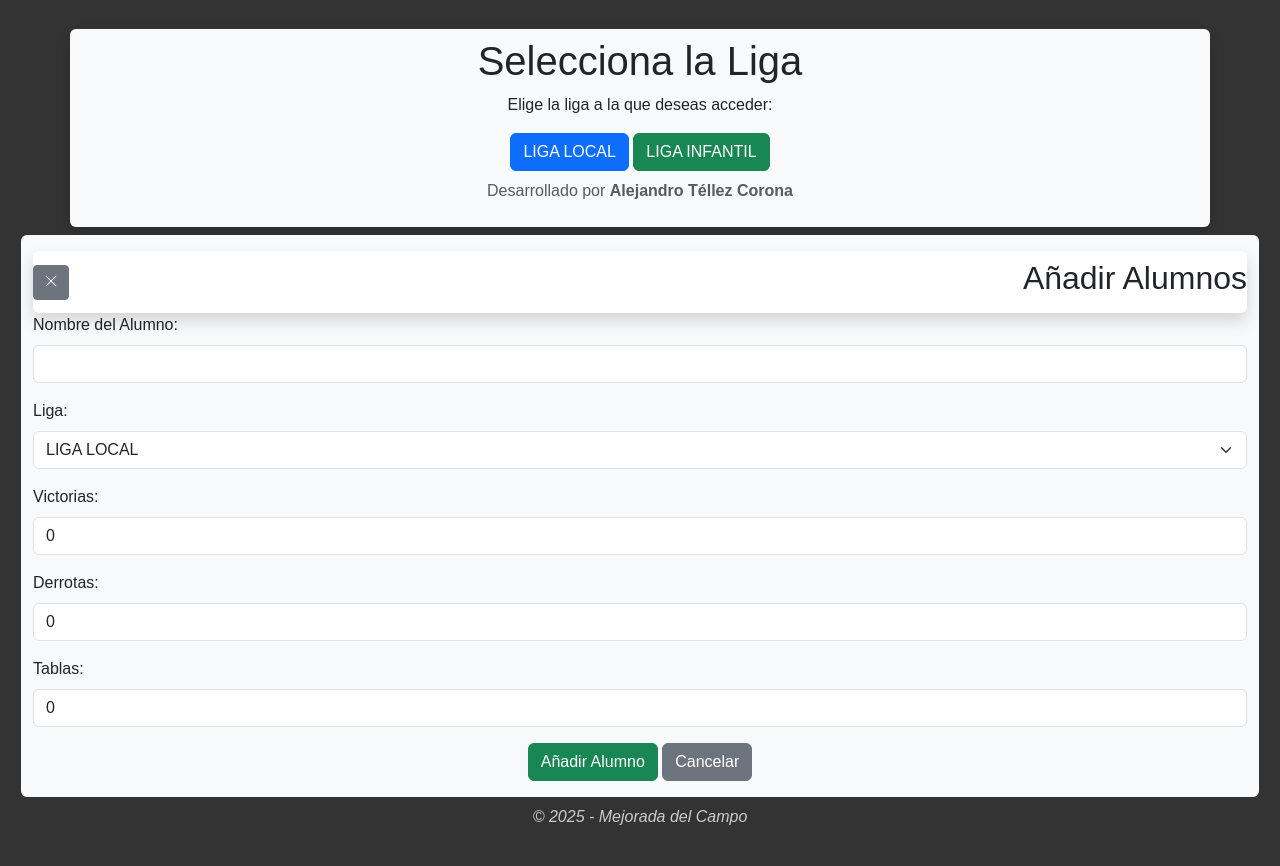
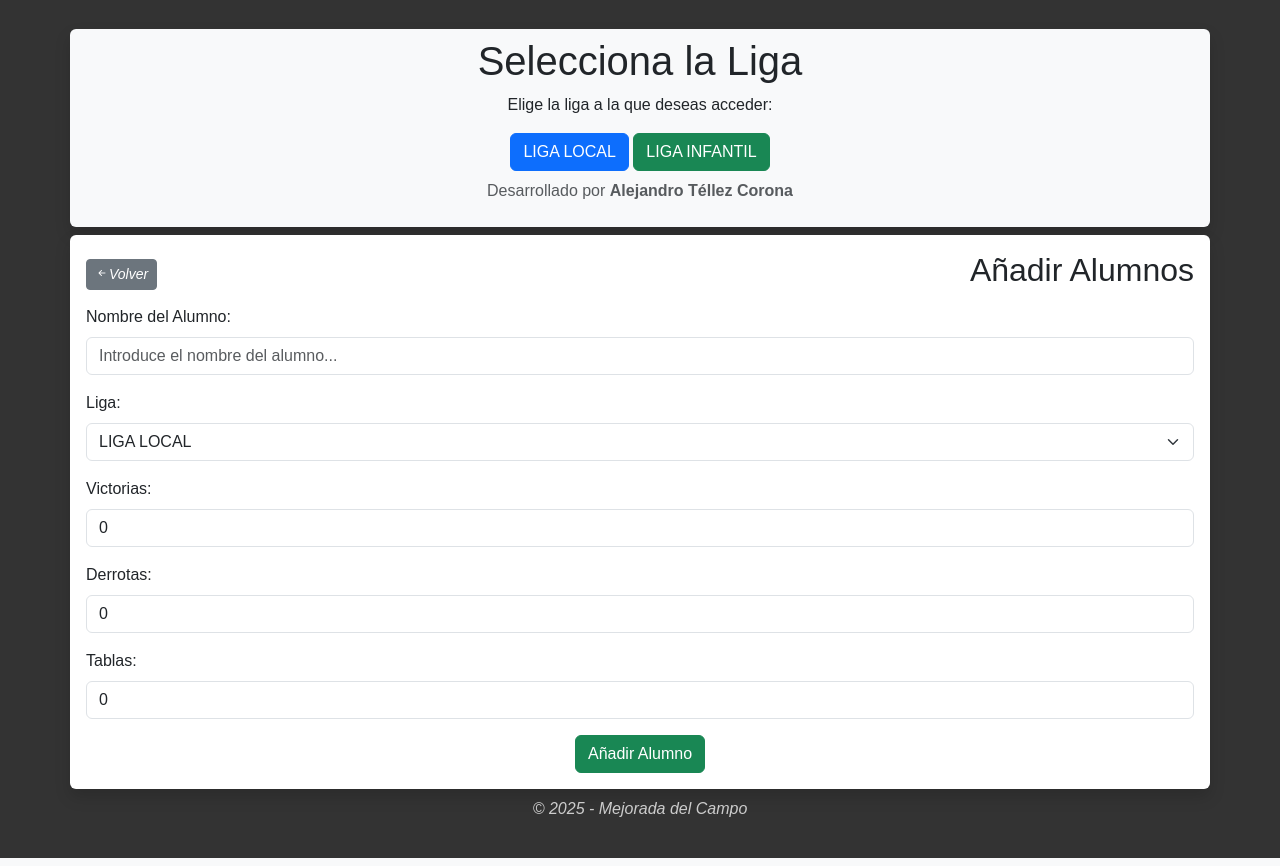
Before and after one commit to Alextc35/ajedrez-cultura, a PHP site: page /index.php?action=addAlumno in a window 1280 px wide. Run offline with PHP 8.4, Linux system fonts and the light colour scheme.

Commit message:
delete css useless and configure the viewport on all views

```diff
--- a/app/views/addAlumno.php
+++ b/app/views/addAlumno.php
@@ -2,21 +2,21 @@
     $liga = $_GET['liga'] ?? 'LIGA LOCAL';
     $otraLiga = $liga === 'LIGA LOCAL' ? 'LIGA INFANTIL' : 'LIGA LOCAL';
 ?>
-<div class="container-fluid bg-light rounded py-3">
-            <!-- 📌 Barra de navegación fija dentro del container -->
-            <nav class="navbar navbar-light bg-white rounded shadow">
-                <!-- 📌 Botón de Volver -->
-                <a href="/chess-league/public/" class="btn btn-secondary btn-sm">
-                    <i class="bi bi-x-lg"></i>
-                </a>
-                <h2 class="text-center">Añadir Alumnos</h2>
-        </nav>
+<div class="container bg-white p-3 rounded shadow">
+    <!-- 📌 Barra de navegación fija dentro del container -->
+    <div class="container d-flex p-0 pb-2 m-0 justify-content-between align-items-center">
+        <!-- 📌 Botón de Volver -->
+        <a href="?controller=ControladorAlumnos&action=listPorLiga&liga=<?= urlencode($liga) ?>" class="btn btn-secondary btn-sm">
+            <i class="bi bi-arrow-left-short">Volver</i>
+        </a>
+        <h2 class="text-center">Añadir Alumnos</h2>
+    </div>
 
     <form action="?controller=ControladorAlumnos&action=insertAlumno" method="POST">
         <input type="hidden" name="liga" value="<?= htmlspecialchars($liga) ?>">
         <div class="mb-3">
             <label for="nombre" class="form-label">Nombre del Alumno:</label>
-            <input type="text" name="nombre" id="nombre" class="form-control" required>
+            <input type="text" name="nombre" id="nombre" class="form-control" placeholder="Introduce el nombre del alumno..." required>
         </div>
 
         <div class="mb-3">
@@ -42,9 +42,6 @@
             <input type="number" name="tablas" id="tablas" class="form-control" value="0" min="0" required>
         </div>
 
-        <div class="text-center">
-            <button type="submit" class="btn btn-success">Añadir Alumno</button>
-            <a href="?controller=ControladorAlumnos&action=listPorLiga&liga=<?= urlencode($liga) ?>" class="btn btn-secondary">Cancelar</a>
-        </div>
+        <button type="submit" class="btn btn-success d-block m-auto" onclick="return confirm('¿Quieres confirmar los ajustes?')">Añadir Alumno</button>
     </form>
 </div>
--- a/public/css/style.css
+++ b/public/css/style.css
@@ -11,61 +11,8 @@ footer, small {
     color: #CCC;
 }
 
-/* Contenedor Principal */
-.table-container {
-    width: 100%;
-    max-width: 100%;
-    background: #fff;
-    padding: 10px;
-    border-radius: 10px;
-    box-shadow: 0 4px 8px rgba(0, 0, 0, 0.1);
-}
 
-/* Tabla Responsive */
-.table-wrapper {
-    max-height: 75vh;
-    overflow-y: auto;
-    overflow-x: auto;
-    border-radius: 10px;
-    width: 100%; /* Aprovechar todo el ancho */
-}
 
-/* Estilos de Tabla */
-th, td {
-    padding: 8px;
-    text-align: center;
-    vertical-align: middle;
-    font-size: 14px;
-}
-
-th {
-    background-color: #007BFF;
-}
-
-/* 📌 Mejorar diseño de botones */
-.btn-sm {
-    padding: 6px 10px;
-    font-size: 14px;
-}
-
-/* 📌 Ajustes en la fila de botones */
-.btn-container {
-    display: flex;
-    justify-content: space-between;
-    flex-wrap: wrap;
-    gap: 5px;
-}
-
-/* 📌 Botón Volver */
-.d-flex.justify-content-start {
-    margin-bottom: 10px;
-}
-
-/* 📌 Evitar que la tabla se encoga */
-.table-responsive {
-    width: 100%;
-    overflow-x: auto;
-}
 
 /* 📌 Ajustes responsivos en móviles */
 @media (max-width: 768px) {
@@ -92,12 +39,6 @@ th {
         padding: 5px;
     }
 
-    .table-responsive {
-        overflow-x: auto;
-        font-size: 12px;
-        max-height: 70vh;
-    }
-
     th, td {
         font-size: 11px;
         padding: 5px;
@@ -111,11 +52,3 @@ th {
     }
 
 }
-
-/* 📌 Mejorar diseño de botones en móviles */
-@media (max-width: 375px) {
-
-    .table-responsive {
-        max-height: 65vh;
-    }
-}
```
Also changed, not shown: app/views/clasificacion.php (+8 -12 lines).
